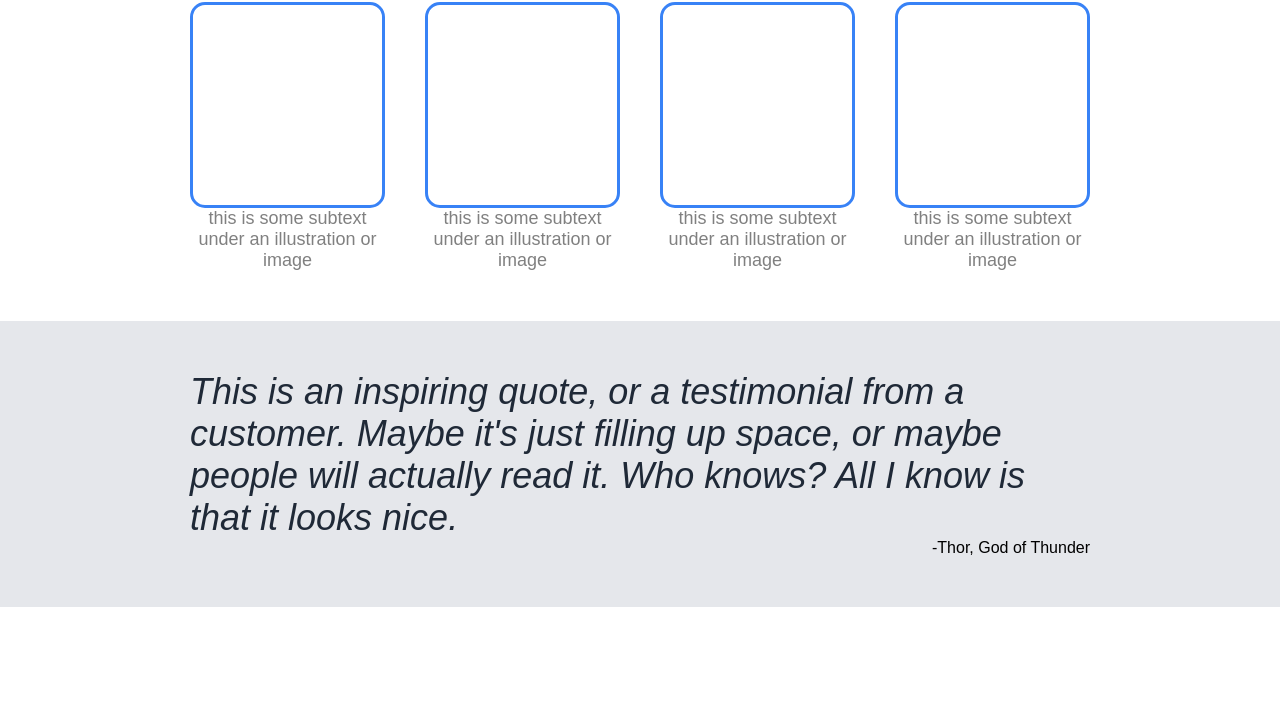
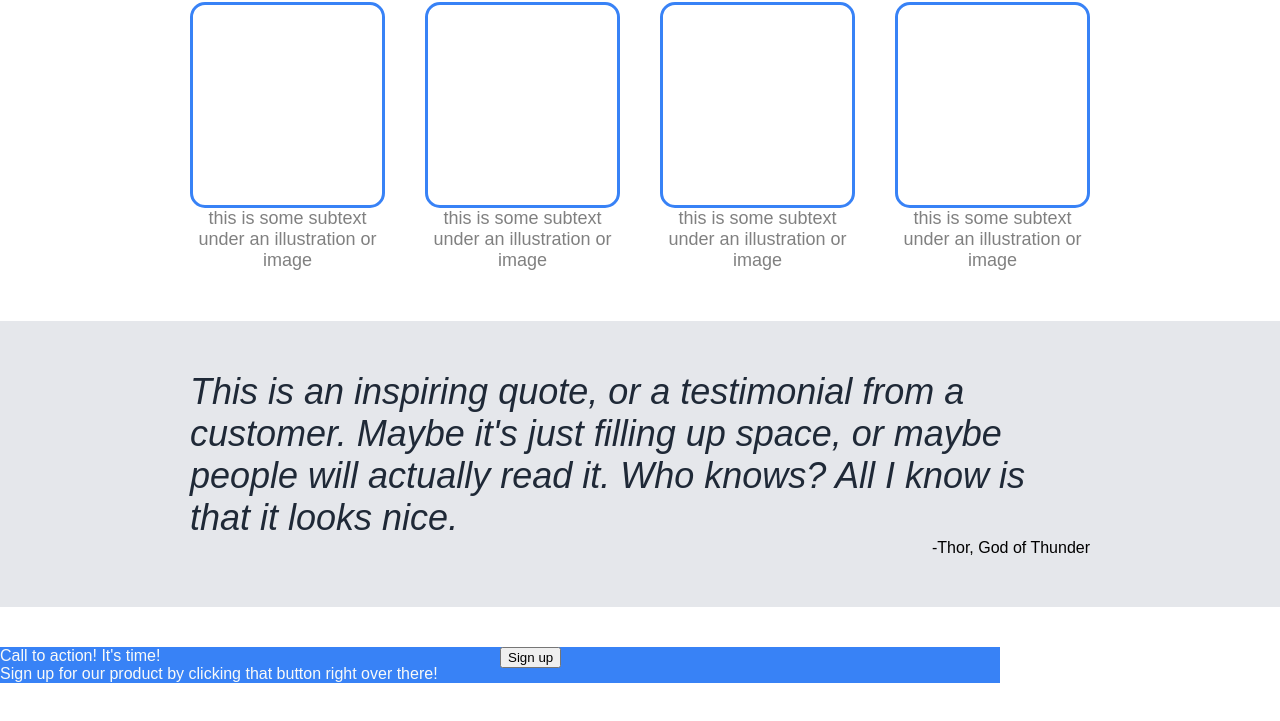
Before and after one commit to mateusz-schmidt/landing-page, a plain HTML site: page index.html in a window 1280 px wide. Shown: the part 531-1252 px from the top of the page. Before the commit the page ends 1138 px from the top, so only its background shows below. Drawn offline with Linux system fonts and the light colour scheme.

Commit message:
Add call to action section

```diff
--- a/index.html
+++ b/index.html
@@ -60,5 +60,18 @@
         <div class="author">-Thor, God of Thunder</div>
     </div>
     </div>
+    <div class="call">
+    <div class="subcall">
+        <div class="boxcall">
+            <div class="left1">
+                <div class="top">Call to action! It's time!</div>
+                <div class="down">Sign up for our product by clicking that button right over there!</div>
+            </div>
+            <div class="right1">
+                <button>Sign up</button>
+            </div>
+        </div>
+    </div>
+    </div>
 </body>
 </html>
--- a/style.css
+++ b/style.css
@@ -165,3 +165,33 @@ a {
 .author {
     text-align: end;
 }
+
+.subcall {
+    width: 1000px;
+    display: flex;
+    flex: 1;
+    margin: 40px 0;
+}
+
+.boxcall {
+    background-color: #3882f6;
+    flex:1;
+    display: flex;
+    color: #f9faf8;
+}
+
+.top {
+
+}
+
+.down {
+
+}
+
+.left1 {
+    flex: 1;
+}
+
+.right1 {
+    flex: 1;
+}
```
